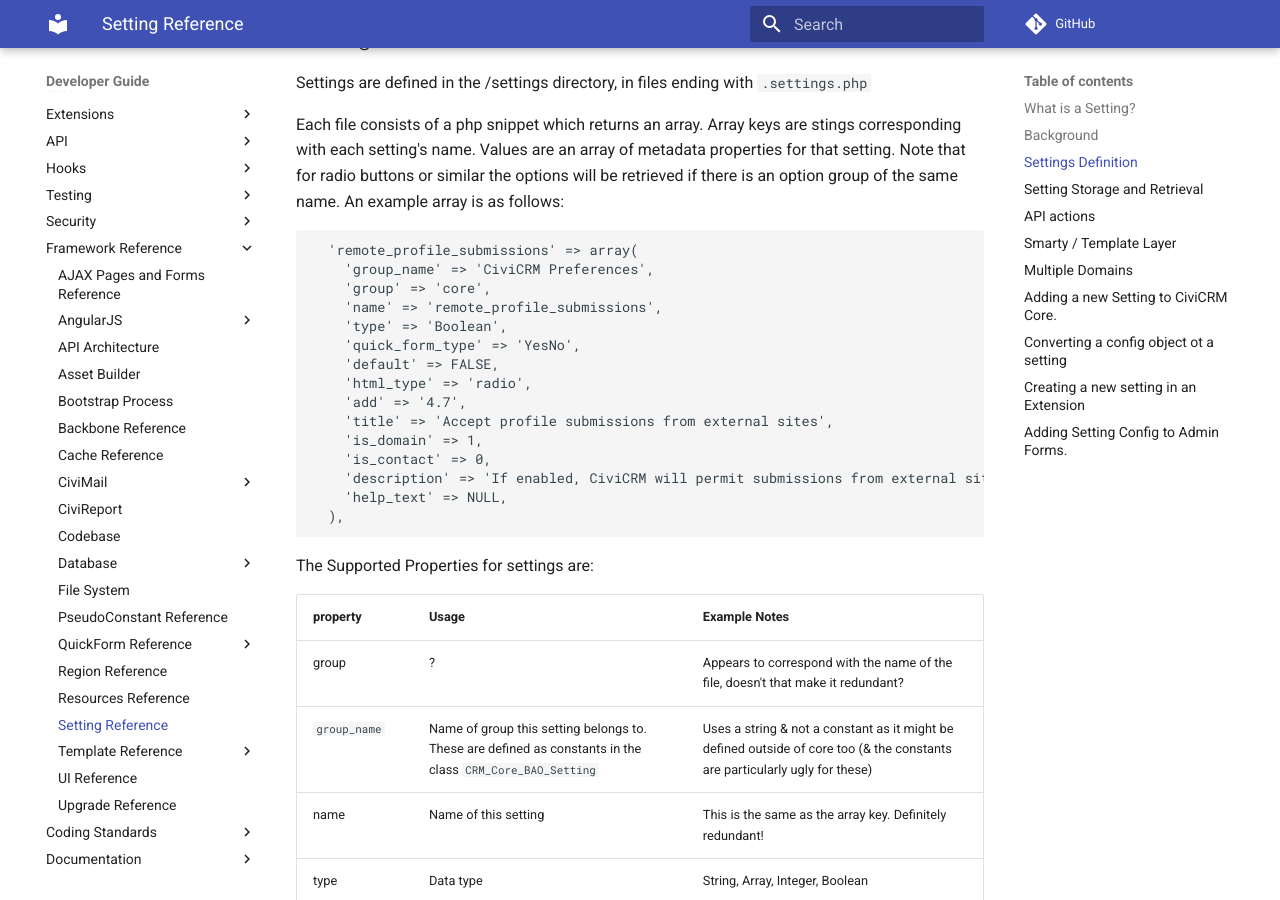
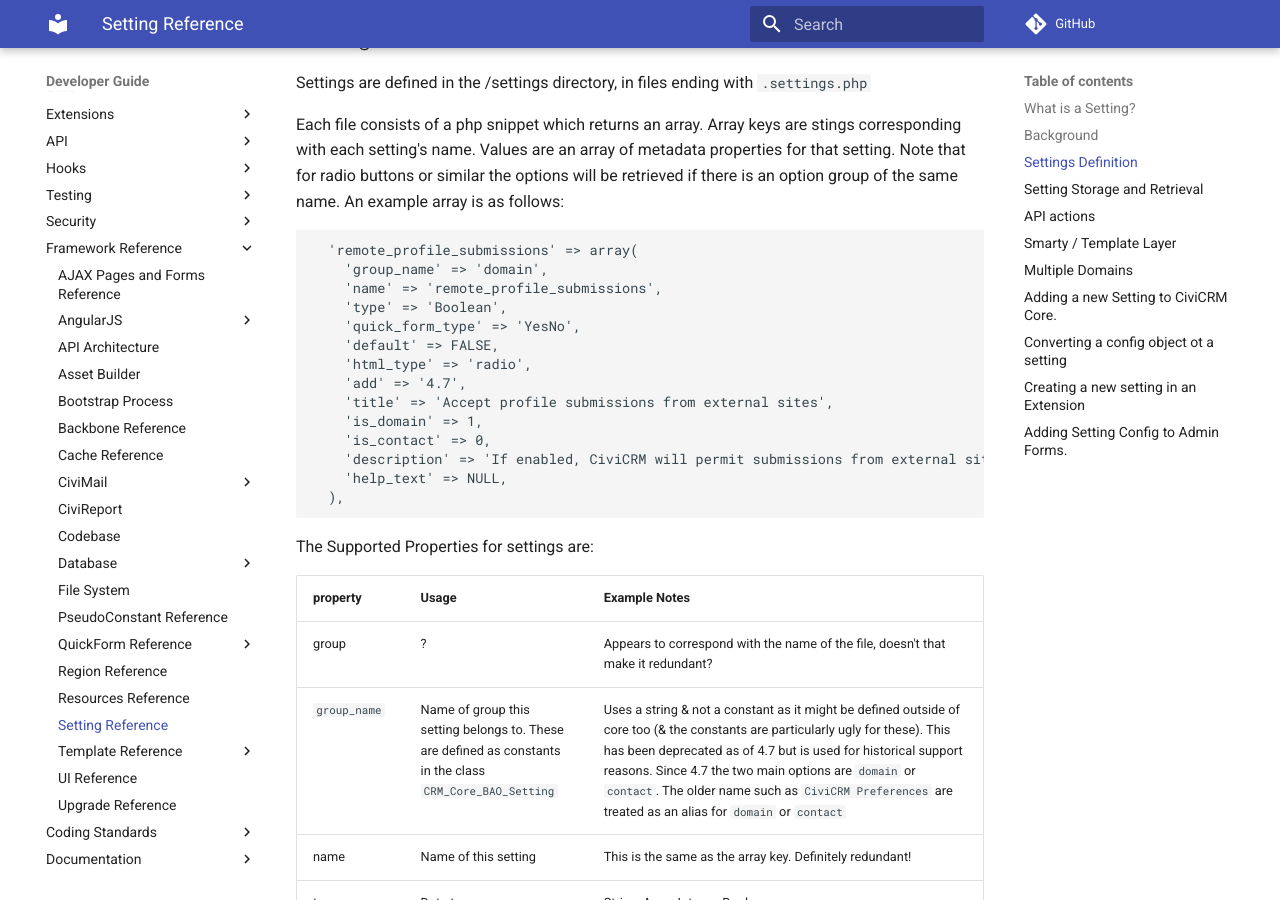
Before and after one commit to civicrm/civicrm-dev-docs, an MkDocs documentation site: the page built from docs/framework/setting.md, in a window 1280 px wide and 900 px high, scrolled down 1331 px. Built offline with MkDocs 1.6.1 and Material for MkDocs 9.7.7, drawn with Linux system fonts in a browser that asks for light colours; comment, search, counter and statistics services are not loaded; old or Windows-style settings are respelled for this version of MkDocs.

Commit message:
Update framework/setting with updated link for settings override and also add in notes in regards to group_name now being domain or contact in 4.7 and update example

````diff
--- a/docs/framework/setting.md
+++ b/docs/framework/setting.md
@@ -9,7 +9,7 @@
  - MySQL connection information
  - The primary language of the install.
 
-Sites can configure the settings through the UI or [put in overrides](https://wiki.civicrm.org/confluence/display/CRMDOC/Override+CiviCRM+Settings);
+Sites can configure the settings through the UI or [put in overrides](https://docs.civicrm.org/sysadmin/en/master/customize/settings/)
 
 This page describes the CiviCRM standard tool for managing these configuration settings – the 'Settings' system. As a developer, you'll want to understand this system so you can access CiviCRM 'core' settings (e.g. if you're sending out a system email, you'll want to set an appropriate From name and address). You may also want to use this system for storing and retrieving your own settings for your extension. If you're a Drupal developer, this system is analogous to the Drupal variables table and tools.
 
@@ -34,8 +34,7 @@
 
 ```php
   'remote_profile_submissions' => array(
-    'group_name' => 'CiviCRM Preferences',
-    'group' => 'core',
+    'group_name' => 'domain',
     'name' => 'remote_profile_submissions',
     'type' => 'Boolean',
     'quick_form_type' => 'YesNo',
@@ -55,7 +54,7 @@
 | property | Usage | Example Notes |
 | --- | --- | --- |
 | group | ? | Appears to correspond with the name of the file, doesn't that make it redundant? |
-| `group_name` | Name of group this setting belongs to.  These are defined as constants in the class `CRM_Core_BAO_Setting` |  Uses a string & not a constant as it might be defined outside of core too (& the constants are particularly ugly for these) |
+| `group_name` | Name of group this setting belongs to.  These are defined as constants in the class `CRM_Core_BAO_Setting` |  Uses a string & not a constant as it might be defined outside of core too (& the constants are particularly ugly for these). This has been deprecated as of 4.7 but is used for historical support reasons. Since 4.7 the two main options are `domain` or `contact`. The older name such as `CiviCRM Preferences` are treated as an alias for `domain` or `contact`|
 | name | Name of this setting| This is the same as the array key. Definitely redundant! |
 | type | Data type| String, Array, Integer, Boolean |
 | default | Default value| Value to use if setting is not set. |
````
